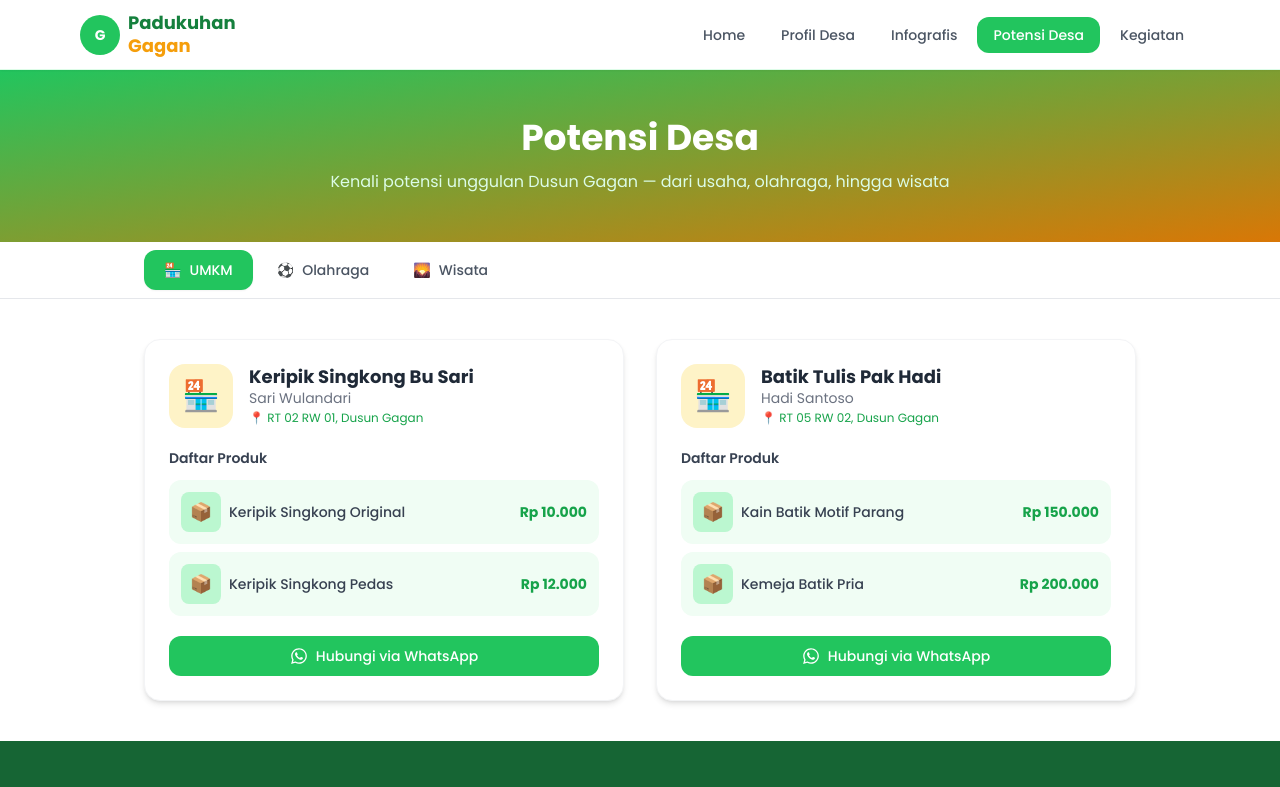
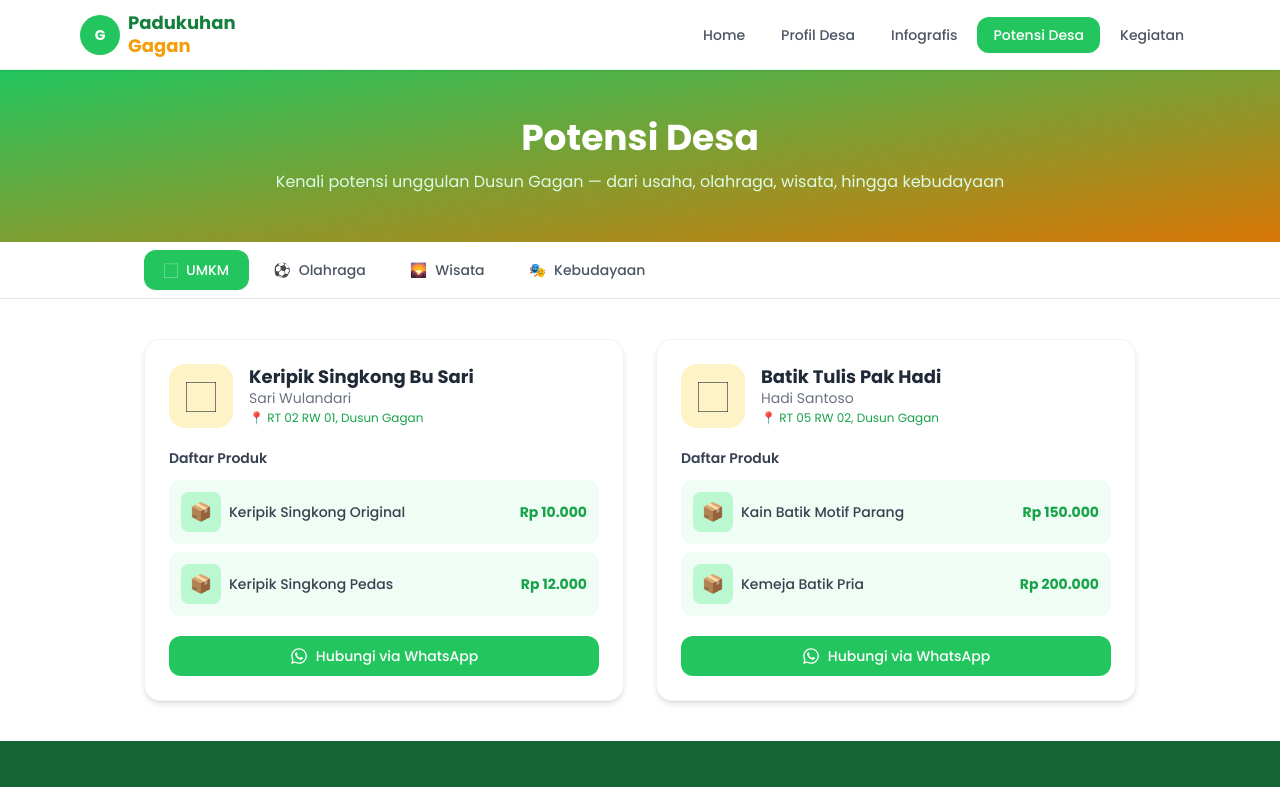
Before and after one commit to thrqaziz12/web-profile-gagan, a Next.js app in the folder frontend/: page /potensi-desa in a window 1280 px wide. Shown: the top 787 px of the page. Built offline with nearby package versions, Linux system fonts and the light colour scheme.

Commit message:
feat: tambah tab Kebudayaan di halaman Potensi Desa

```diff
--- a/frontend/src/app/potensi-desa/page.tsx
+++ b/frontend/src/app/potensi-desa/page.tsx
@@ -3,14 +3,15 @@ import { useState } from 'react'
 import Link from 'next/link'
 import Navbar from '@/components/Navbar'
 import Footer from '@/components/Footer'
-import { UMKM, OLAHRAGA } from '@/lib/data'
+import { UMKM, OLAHRAGA, KEBUDAYAAN } from '@/lib/data'
 import { FaWhatsapp } from 'react-icons/fa'
 import { FiChevronRight } from 'react-icons/fi'
 
 const tabs = [
-  { id: 'umkm', label: 'UMKM', icon: '🏪' },
+  { id: 'umkm', label: 'UMKM', icon: '🏻' },
   { id: 'olahraga', label: 'Olahraga', icon: '⚽' },
   { id: 'wisata', label: 'Wisata', icon: '🌄' },
+  { id: 'kebudayaan', label: 'Kebudayaan', icon: '🎭' },
 ]
 
 function UMKMTab() {
@@ -21,7 +22,7 @@ function UMKMTab() {
           <div key={umkm.id} className="card hover:shadow-xl transition-shadow">
             <div className="flex items-center gap-4 mb-5">
               <div className="w-16 h-16 bg-accent-100 rounded-2xl flex items-center justify-center text-3xl flex-shrink-0">
-                🏪
+                🏻
               </div>
               <div>
                 <h3 className="font-bold text-gray-800 text-lg leading-tight">{umkm.namaUsaha}</h3>
@@ -111,6 +112,34 @@ function WisataTab() {
   )
 }
 
+function KebudayaanTab() {
+  return (
+    <div className="max-w-5xl mx-auto px-4 py-10">
+      <div className="grid grid-cols-2 sm:grid-cols-2 md:grid-cols-4 gap-5">
+        {KEBUDAYAAN.map((budaya) => (
+          <Link
+            key={budaya.id}
+            href={`/potensi-desa/kebudayaan/${budaya.id}`}
+            className="group card hover:shadow-xl transition-all hover:-translate-y-1 cursor-pointer flex flex-col items-center text-center p-6"
+          >
+            <div className="text-6xl mb-4 group-hover:scale-110 transition-transform">
+              {budaya.icon}
+            </div>
+            <h3 className="font-bold text-gray-800 text-base leading-tight mb-1">{budaya.nama}</h3>
+            <span className="inline-block bg-accent-100 text-accent-700 text-xs font-semibold px-2 py-0.5 rounded-full mb-1">
+              {budaya.kategori}
+            </span>
+            <p className="text-primary-500 text-xs font-medium">{budaya.jumlahAnggota} anggota aktif</p>
+            <div className="mt-4 flex items-center gap-1 text-primary-500 text-xs font-semibold opacity-0 group-hover:opacity-100 transition-opacity">
+              Lihat Detail <FiChevronRight size={14} />
+            </div>
+          </Link>
+        ))}
+      </div>
+    </div>
+  )
+}
+
 export default function PotensiDesaPage() {
   const [activeTab, setActiveTab] = useState('umkm')
 
@@ -121,18 +150,18 @@ export default function PotensiDesaPage() {
         <section className="bg-gradient-to-br from-primary-500 to-accent-600 text-white py-12 px-4">
           <div className="max-w-4xl mx-auto text-center">
             <h1 className="text-3xl md:text-4xl font-bold mb-3">Potensi Desa</h1>
-            <p className="text-primary-100">Kenali potensi unggulan Dusun Gagan — dari usaha, olahraga, hingga wisata</p>
+            <p className="text-primary-100">Kenali potensi unggulan Dusun Gagan — dari usaha, olahraga, wisata, hingga kebudayaan</p>
           </div>
         </section>
 
         <div className="bg-white border-b border-gray-200 sticky top-[64px] z-40">
           <div className="max-w-5xl mx-auto px-4">
-            <div className="flex gap-1 py-2">
+            <div className="flex gap-1 py-2 overflow-x-auto">
               {tabs.map((tab) => (
                 <button
                   key={tab.id}
                   onClick={() => setActiveTab(tab.id)}
-                  className={`flex items-center gap-2 px-5 py-2.5 rounded-xl font-medium text-sm transition-all ${
+                  className={`flex items-center gap-2 px-5 py-2.5 rounded-xl font-medium text-sm transition-all whitespace-nowrap ${
                     activeTab === tab.id
                       ? 'bg-primary-500 text-white shadow-sm'
                       : 'text-gray-600 hover:bg-primary-50 hover:text-primary-600'
@@ -149,6 +178,7 @@ export default function PotensiDesaPage() {
         {activeTab === 'umkm' && <UMKMTab />}
         {activeTab === 'olahraga' && <OlahragaTab />}
         {activeTab === 'wisata' && <WisataTab />}
+        {activeTab === 'kebudayaan' && <KebudayaanTab />}
       </main>
       <Footer />
     </>
```
